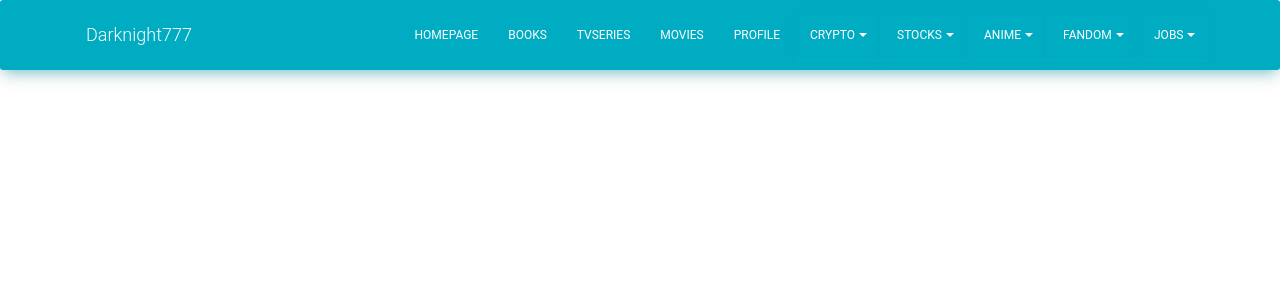
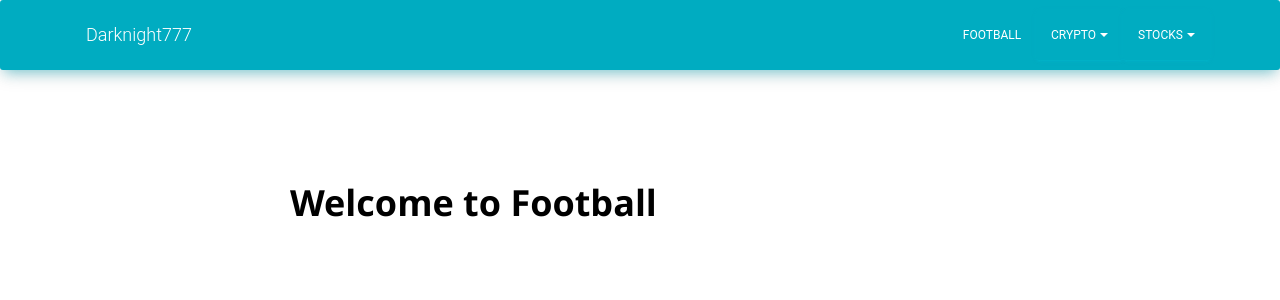
Before and after one commit to sgollapudi77/hello-react, a React (Create React App) app: page /football in a window 1280 px wide. Shown: the top 300 px of the page. Built offline with nearby package versions, Linux system fonts and the light colour scheme.

Commit message:
feat: Added football page

```diff
--- a/src/App.js
+++ b/src/App.js
@@ -23,6 +23,7 @@ import PreviousJobs from 'pages/PreviousJobs';
 import Microsoft from 'pages/Microsoft';
 import TvSeries from 'pages/TvSeries';
 import OnePiece from 'pages/OnePiece';
+import Football from 'pages/Football';
 
 import {Switch, Route} from "react-router-dom";
 import Navbar from './Navbar';
@@ -80,6 +81,7 @@ function App() {
         <Route path = "/stocks/algo" component = {StocksAlgo}/>
         <Route path = "/stocks/portfolio" component = {StocksPortfolio}/>
         <Route path = "/movies" component = {Movies}/>
+        <Route path = "/football" component = {Football}/>
         <Route path = "/tvseries" component = {TvSeries}/>
         <Route exact path = "/jobs" component = {Jobs}/>
         <Route path = "/jobs/others" component = {PreviousJobs}/>
--- a/src/Navbar.js
+++ b/src/Navbar.js
@@ -17,7 +17,7 @@ function Navbar() {
       color="info"
       rightLinks={
         <List className={classes.list}>
-          <ListItem className={classes.listItem}>
+          {/* <ListItem className={classes.listItem}>
             <Link to="/home" className={classes.navLink}>
               {" "}
               Homepage
@@ -45,6 +45,12 @@ function Navbar() {
             <Link to="/intro" className={classes.navLink} color="transparent">
               Profile
             </Link>
+          </ListItem> */}
+          <ListItem className={classes.listItem}>
+            <Link to="/football" className={classes.navLink}>
+              {" "}
+              Football
+            </Link>
           </ListItem>
           <ListItem className={classes.listItem}>
             <CustomDropdown
@@ -70,7 +76,7 @@ function Navbar() {
               dropdownList={["News", "Portfolio", "Algo"]}
             />
           </ListItem>
-          <ListItem className={classes.listItem}>
+          {/* <ListItem className={classes.listItem}>
             <CustomDropdown
               brand="Info Color"
               hoverColor="info"
@@ -81,8 +87,8 @@ function Navbar() {
               }}
               dropdownList={["One-piece","Others"]}
             />
-          </ListItem>
-          <ListItem className={classes.listItem}>
+          </ListItem> */}
+          {/* <ListItem className={classes.listItem}>
             <CustomDropdown
               brand="Info Color"
               hoverColor="info"
@@ -105,7 +111,7 @@ function Navbar() {
               }}
               dropdownList={["Microsoft","Others"]}
             />
-          </ListItem>
+          </ListItem> */}
         </List>
       }
     />
--- /dev/null
+++ b/src/pages/Football.js
@@ -0,0 +1,21 @@
+import React from 'react';
+
+class Football extends React.Component{
+    constructor(props){
+        super(props);
+        this.state = {
+            data:"",
+            value:""
+        };
+    }
+
+    render(){
+        return(
+            <>
+            <h1>Welcome to Football</h1>
+            </>
+        );
+    }
+}
+
+export default Football;
```
